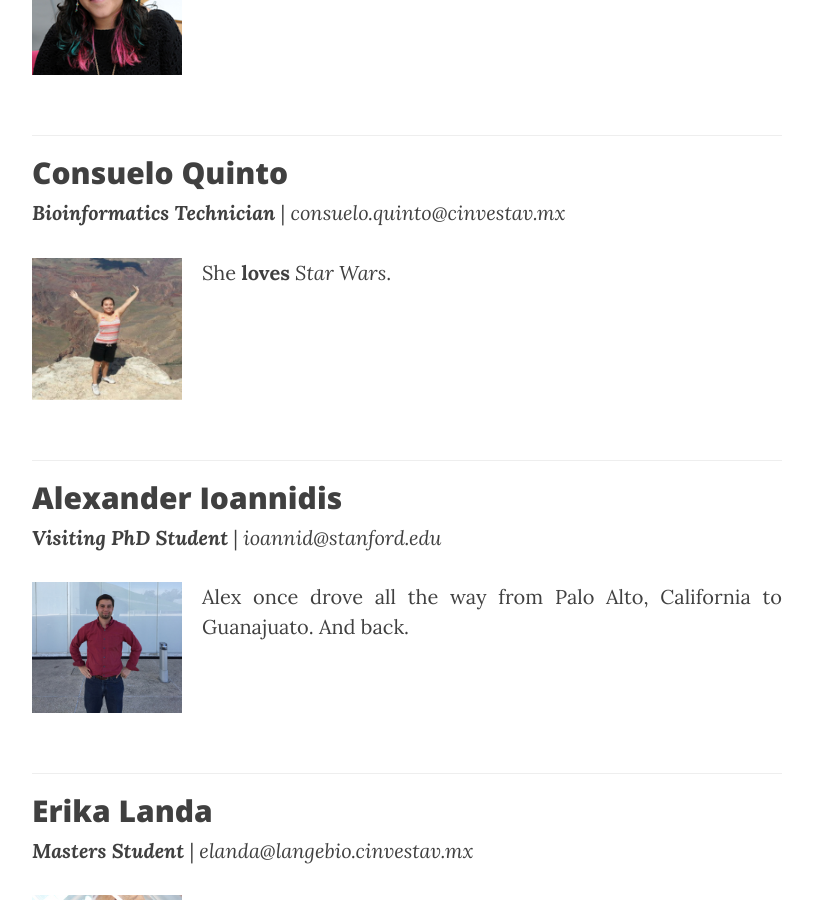
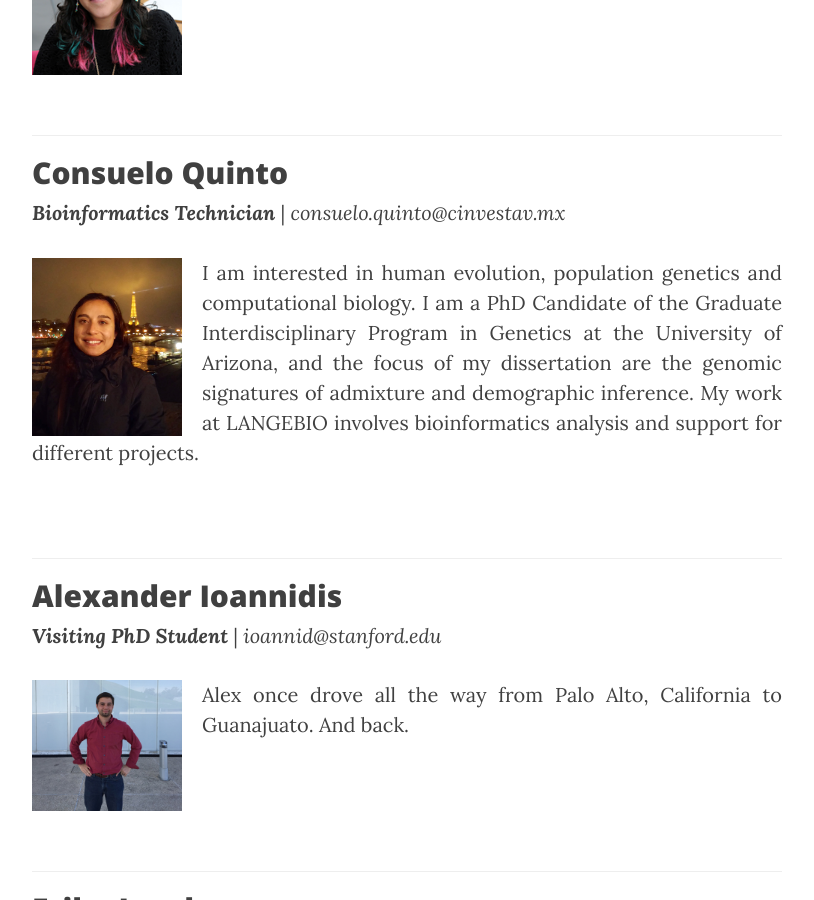
Before and after one commit to milkshakeplustip/milkshakeplustip.github.io, a Jekyll site: the page built from b_people.html, in a window 1280 px wide and 900 px high, scrolled down 1396 px. Shown: the whole window, without its empty margins (233-1047 px from the left). Built offline with Jekyll 4.4.1, drawn with Linux system fonts in a browser that asks for light colours; nearby versions of some CDN libraries.

Commit message:
consuelo

```diff
--- a/b_people.html
+++ b/b_people.html
@@ -20,7 +20,7 @@ header-img: "img/morenolab_1000_recorte_2.jpg"
 <br>
 <hr>
 <h2>Consuelo Quinto</h2><b><i>Bioinformatics Technician</i></b> | <i>consuelo.quinto@cinvestav.mx</i><p></p>
-<p style="text-align:justify"> <img src="/img/consuelo.jpg" alt="Consuelo" height="150" width="150" style="float:left; margin:0 20px 0 0"> She <b>loves</b> <i> Star Wars</i>.
+<p style="text-align:justify"> <img src="/img/consuelo_2.jpg" alt="Consuelo" height="150" width="150" style="float:left; margin:0 20px 0 0"> I am interested in human evolution, population genetics and computational biology. I am a PhD Candidate of the Graduate Interdisciplinary Program in Genetics at the University of Arizona, and the focus of my dissertation are the genomic signatures of admixture and demographic inference. My work at LANGEBIO involves bioinformatics analysis and support for different projects.
 <p style="clear: both;">
 <br>
 <hr>
```
Also changed, not shown: img/consuelo_2.jpg (added).
